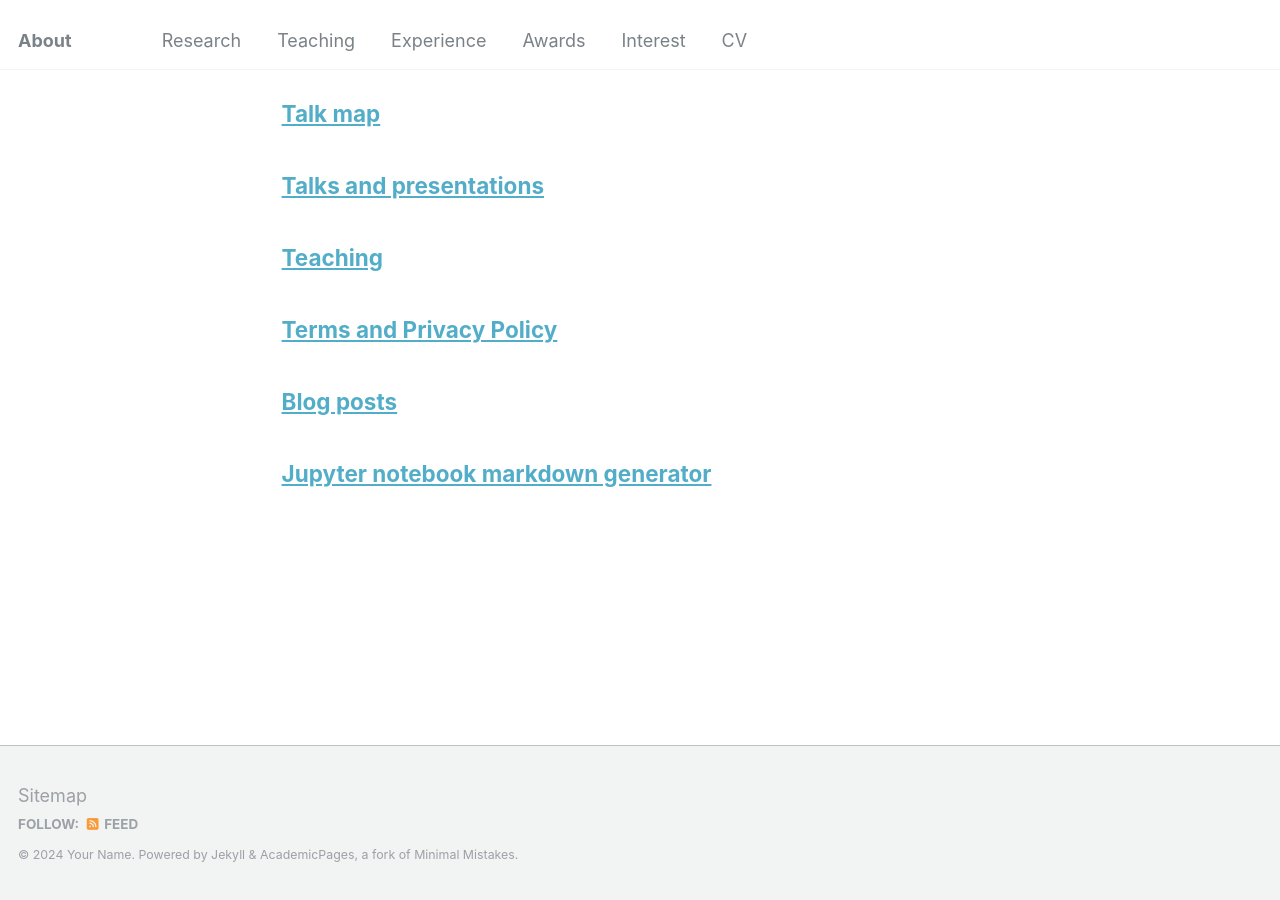
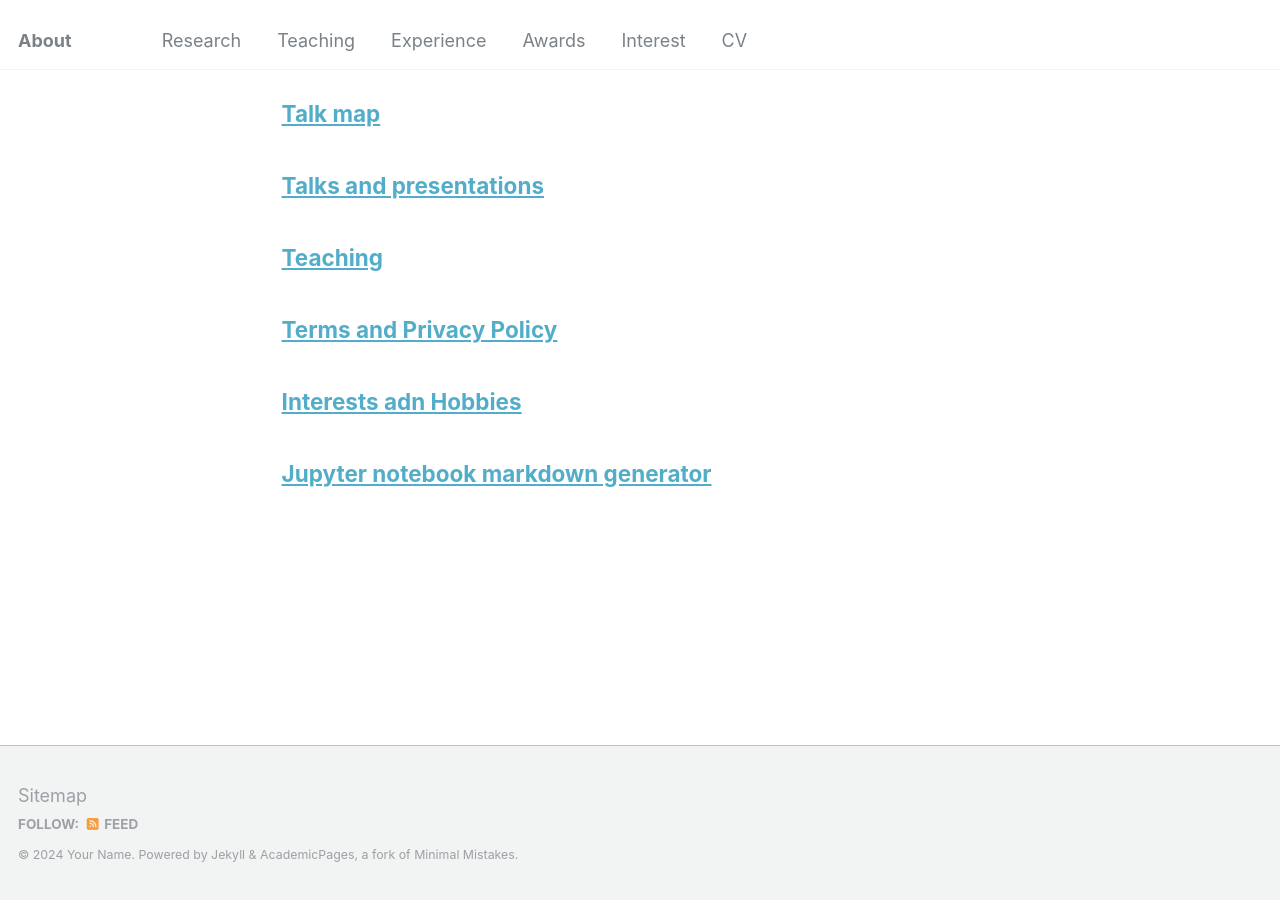
Before and after one commit to Prof-TaoLi/Homepage, a Jekyll site: the page built from _pages/page-archive.html, in a window 1280 px wide and 900 px high, scrolled down 1015 px. Built offline with Jekyll 4.4.1, drawn with Linux system fonts in a browser that asks for light colours.

Commit message:
Update year-archive.html

```diff
--- a/_pages/year-archive.html
+++ b/_pages/year-archive.html
@@ -1,10 +1,8 @@
 ---
 layout: archive
 permalink: /year-archive/
-title: "Blog posts"
+title: "Interests adn Hobbies"
 author_profile: true
-redirect_from:
-  - /wordpress/blog-posts/
 ---
 
 {% include base_path %}
```
